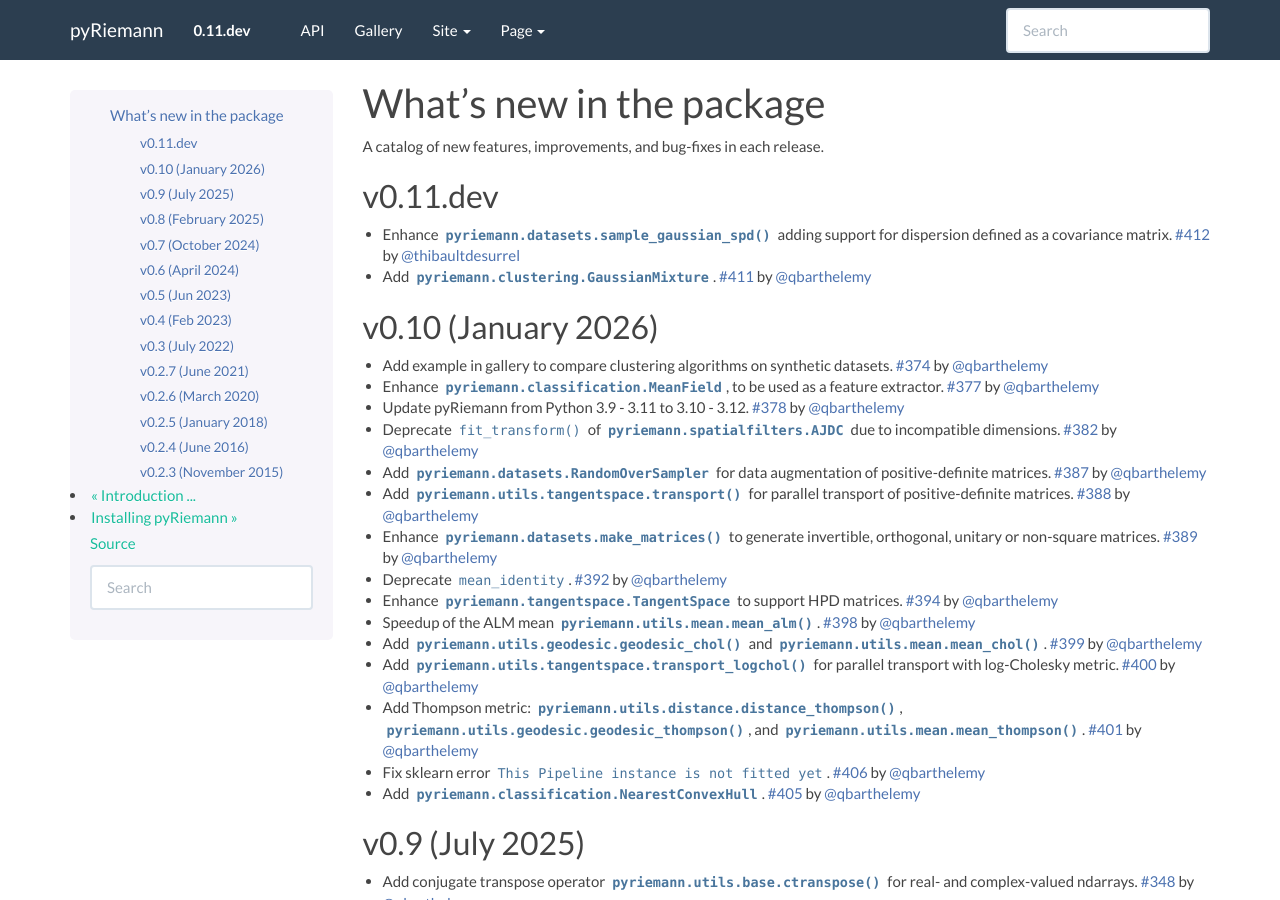
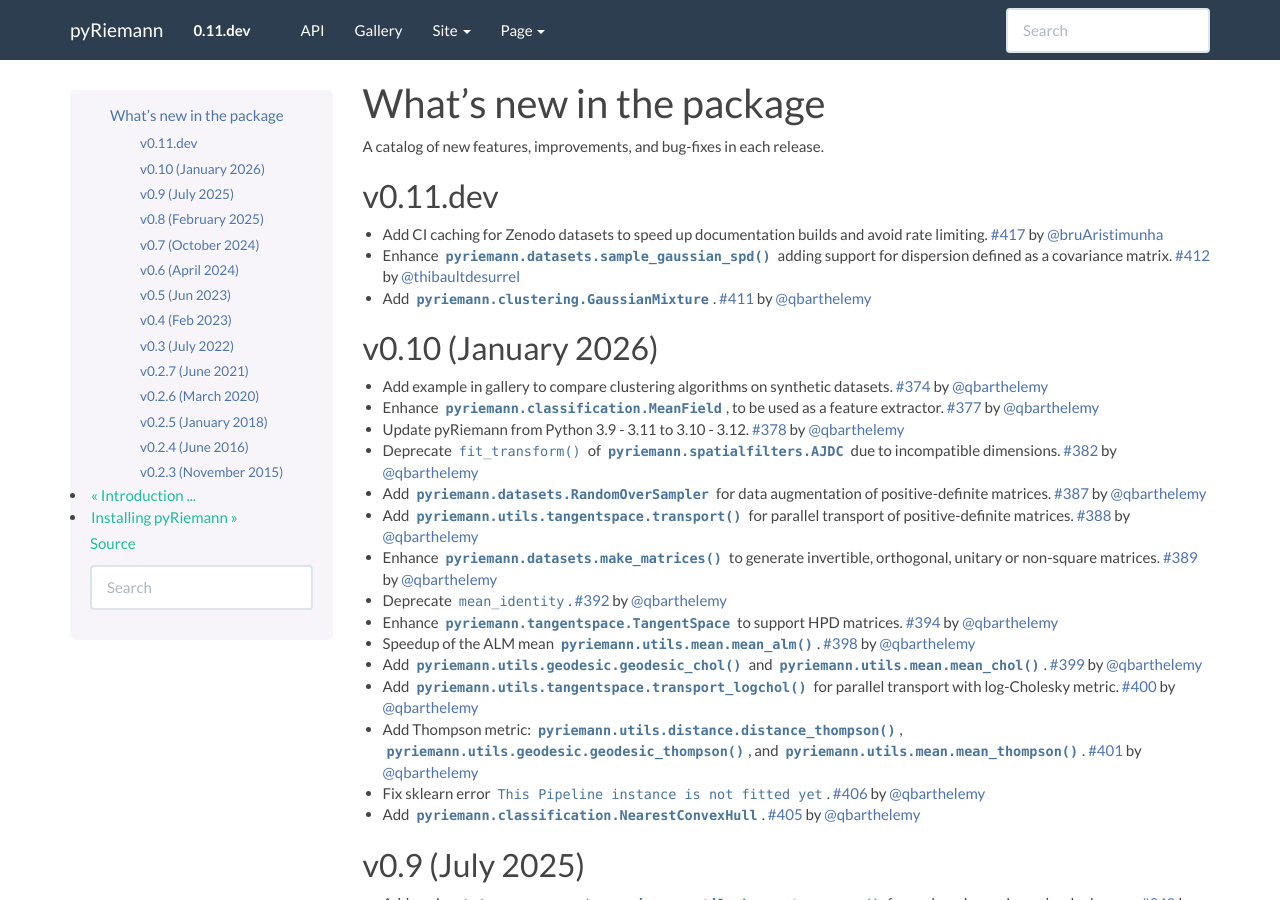
Before and after one commit to pyRiemann/pyRiemann, a Sphinx documentation site: the page built from doc/whatsnew.rst, in a window 1280 px wide and 900 px high. Built offline with Sphinx 7.4.7, drawn with Linux system fonts in a browser that asks for light colours; pages that are not in the unit, such as notebooks, are missing from menus; some of the changed lines change nothing that is shown.

Commit message:
Add CI caching for Zenodo datasets
Cache downloaded datasets from Zenodo to speed up documentation builds
and avoid rate limiting during parallel example runs.

Changes:
- Add cache restore/save steps in deploy_ghpages.yml workflow
- Pre-download datasets with delays when cache is cold
- Add conditional parallel execution in sphinx-gallery based on cache state
- Update whatsnew.rst

```diff
--- a/doc/conf.py
+++ b/doc/conf.py
@@ -85,6 +85,12 @@
     'backreferences_dir': 'generated',
     'plot_gallery': 'True',
 }
+
+# Control parallel execution based on cache state (for CI)
+_parallel_env = os.environ.get('SPHINX_GALLERY_PARALLEL', 'True')
+if _parallel_env.lower() in ('false', '0', 'no'):
+    sphinx_gallery_conf['parallel'] = False
+
 # Add any paths that contain templates here, relative to this directory.
 templates_path = ['_templates']
 autodoc_default_options = {'inherited-members': True}
--- a/doc/whatsnew.rst
+++ b/doc/whatsnew.rst
@@ -9,6 +9,8 @@
 
 v0.11.dev
 ---------
+
+- Add CI caching for Zenodo datasets to speed up documentation builds and avoid rate limiting. :pr:`417` by :user:`bruAristimunha`
 
 - Enhance :func:`pyriemann.datasets.sample_gaussian_spd` adding support for dispersion defined as a covariance matrix. :pr:`412` by :user:`thibaultdesurrel`
 
```
Also changed, not shown: 1 other file.
